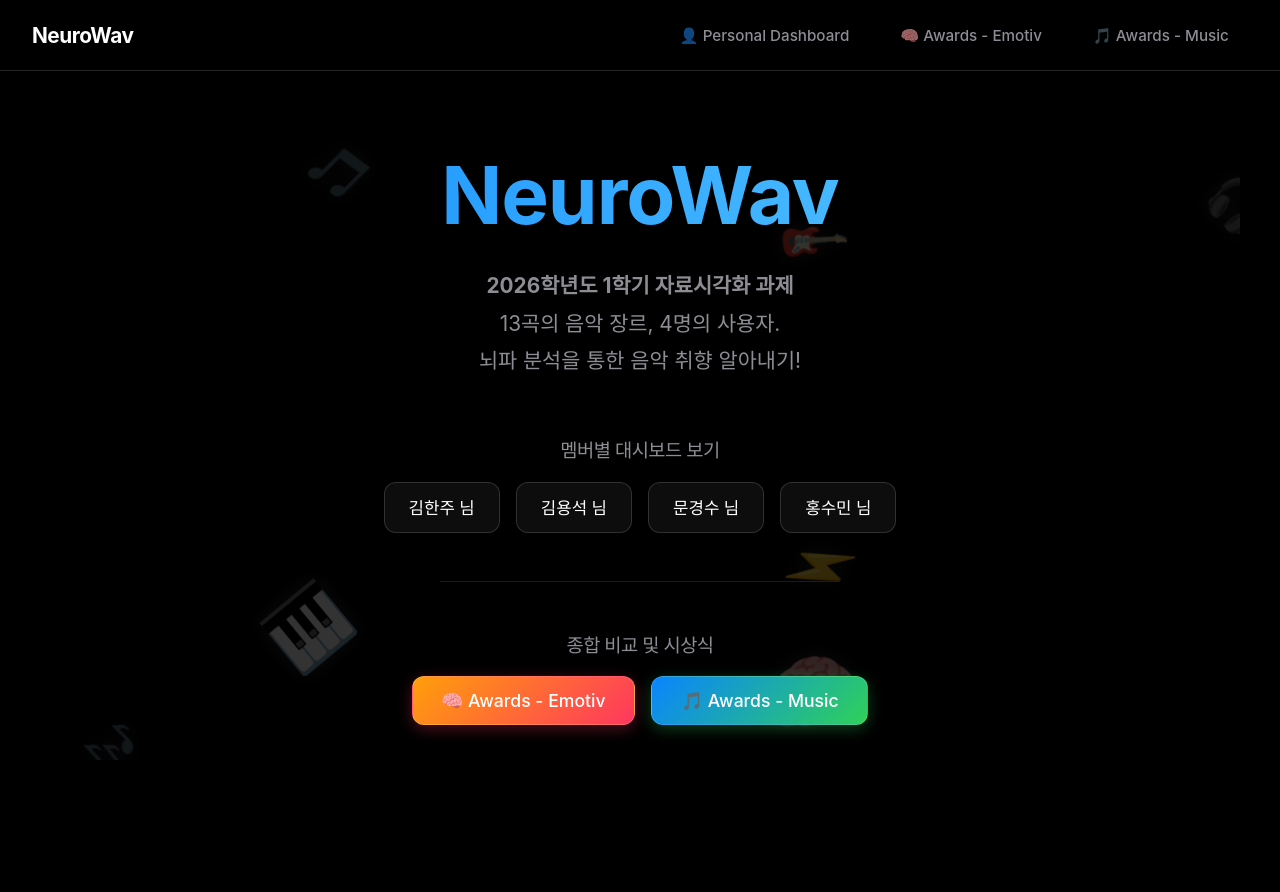
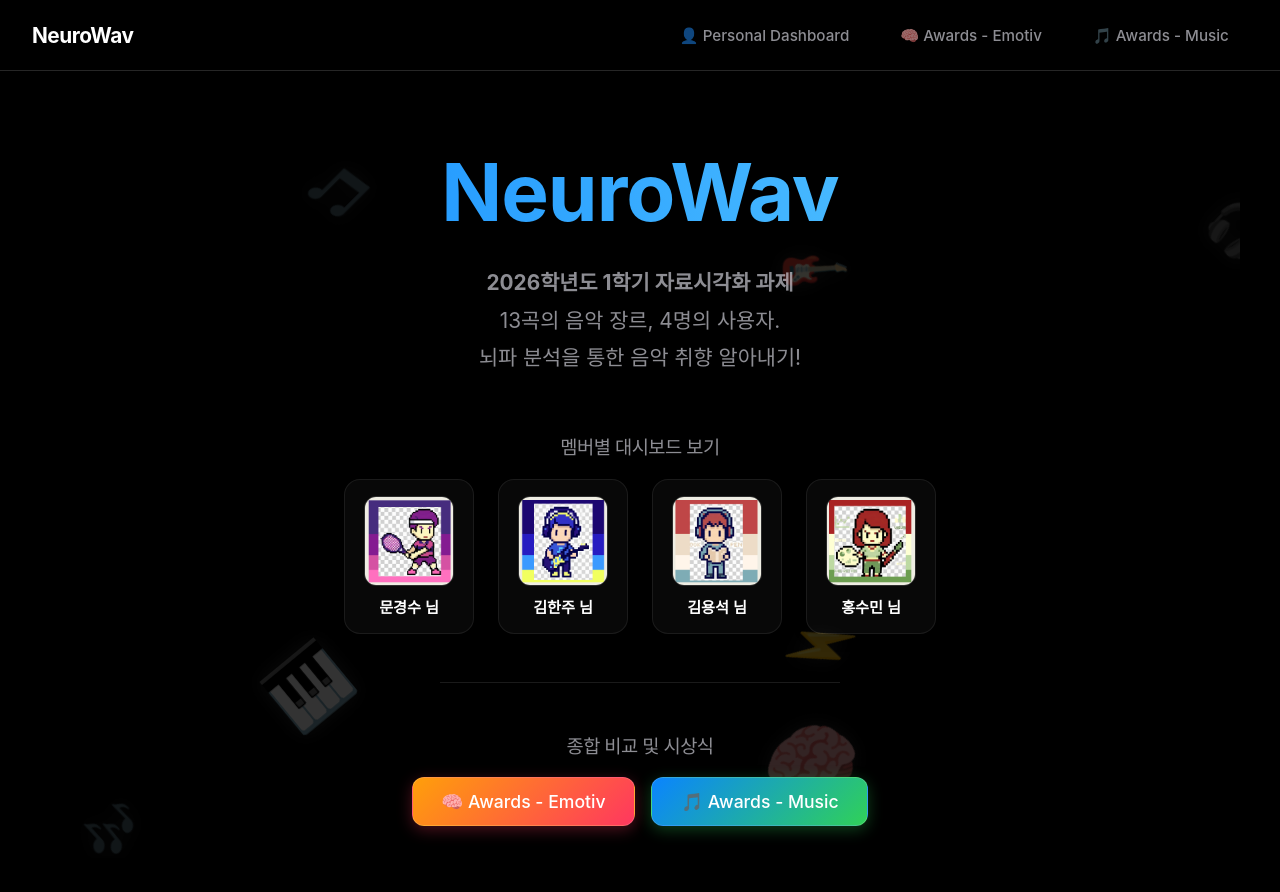
Before and after one commit to moonaaa-create/neurowav, a website built with Vite: page index.html in a window 1280 px wide. Before the commit the page ends 800 px from the top, so only its background shows below. Built offline with nearby package versions, Linux system fonts and the light colour scheme.

Commit message:
feat: integrate beautiful pixel art profile cards and avatars

```diff
--- a/src/main.js
+++ b/src/main.js
@@ -61,11 +61,27 @@ app.innerHTML = `
       <div style="display: flex; flex-direction: column; gap: 2rem; align-items: center;">
         <div>
           <h3 style="color: var(--text-secondary); margin-bottom: 1.2rem; font-weight: 500; letter-spacing: -0.5px;">멤버별 대시보드 보기</h3>
-          <div style="display: flex; gap: 1rem; flex-wrap: wrap; justify-content: center;">
-            <button id="btn-member1" class="hero-btn">김한주 님</button>
-            <button id="btn-member2" class="hero-btn">김용석 님</button>
-            <button id="btn-member3" class="hero-btn">문경수 님</button>
-            <button id="btn-member4" class="hero-btn">홍수민 님</button>
+          <div style="display: flex; gap: 1.5rem; flex-wrap: wrap; justify-content: center;">
+            <!-- 문경수 -->
+            <div id="btn-member3" class="profile-card" style="cursor: pointer; display: flex; flex-direction: column; align-items: center; background: rgba(255,255,255,0.03); padding: 1rem 1.2rem; border-radius: 16px; border: 1px solid rgba(255,255,255,0.08); width: 130px; transition: all 0.3s cubic-bezier(0.25, 0.8, 0.25, 1); box-shadow: 0 4px 15px rgba(0,0,0,0.15);">
+              <img src="/profile1.png" style="width: 90px; height: 90px; border-radius: 12px; object-fit: cover; margin-bottom: 0.6rem; border: 1.5px solid rgba(255,255,255,0.15);">
+              <span style="font-size: 0.95rem; font-weight: 600; color: #fff;">문경수 님</span>
+            </div>
+            <!-- 김한주 -->
+            <div id="btn-member1" class="profile-card" style="cursor: pointer; display: flex; flex-direction: column; align-items: center; background: rgba(255,255,255,0.03); padding: 1rem 1.2rem; border-radius: 16px; border: 1px solid rgba(255,255,255,0.08); width: 130px; transition: all 0.3s cubic-bezier(0.25, 0.8, 0.25, 1); box-shadow: 0 4px 15px rgba(0,0,0,0.15);">
+              <img src="/profile2.png" style="width: 90px; height: 90px; border-radius: 12px; object-fit: cover; margin-bottom: 0.6rem; border: 1.5px solid rgba(255,255,255,0.15);">
+              <span style="font-size: 0.95rem; font-weight: 600; color: #fff;">김한주 님</span>
+            </div>
+            <!-- 김용석 -->
+            <div id="btn-member2" class="profile-card" style="cursor: pointer; display: flex; flex-direction: column; align-items: center; background: rgba(255,255,255,0.03); padding: 1rem 1.2rem; border-radius: 16px; border: 1px solid rgba(255,255,255,0.08); width: 130px; transition: all 0.3s cubic-bezier(0.25, 0.8, 0.25, 1); box-shadow: 0 4px 15px rgba(0,0,0,0.15);">
+              <img src="/profile3.png" style="width: 90px; height: 90px; border-radius: 12px; object-fit: cover; margin-bottom: 0.6rem; border: 1.5px solid rgba(255,255,255,0.15);">
+              <span style="font-size: 0.95rem; font-weight: 600; color: #fff;">김용석 님</span>
+            </div>
+            <!-- 홍수민 -->
+            <div id="btn-member4" class="profile-card" style="cursor: pointer; display: flex; flex-direction: column; align-items: center; background: rgba(255,255,255,0.03); padding: 1rem 1.2rem; border-radius: 16px; border: 1px solid rgba(255,255,255,0.08); width: 130px; transition: all 0.3s cubic-bezier(0.25, 0.8, 0.25, 1); box-shadow: 0 4px 15px rgba(0,0,0,0.15);">
+              <img src="/profile4.png" style="width: 90px; height: 90px; border-radius: 12px; object-fit: cover; margin-bottom: 0.6rem; border: 1.5px solid rgba(255,255,255,0.15);">
+              <span style="font-size: 0.95rem; font-weight: 600; color: #fff;">홍수민 님</span>
+            </div>
           </div>
         </div>
 
@@ -83,12 +99,13 @@ app.innerHTML = `
   </div>
 
   <div id="dashboardScreen" class="screen">
-    <header class="dash-header">
+    <header class="dash-header" style="display: flex; align-items: center; gap: 1rem; margin-bottom: 1.5rem;">
+      <img id="headerProfileImg" src="/profile1.png" style="width: 48px; height: 48px; border-radius: 50%; border: 2px solid var(--accent-color); object-fit: cover; box-shadow: 0 2px 10px rgba(0,0,0,0.3);">
       <div class="user-info">
-        <select id="userSelect" style="font-size: 1.5rem; font-weight: 700; border: none; background: transparent; color: var(--accent-color); cursor: pointer; outline: none; margin-right: 0.5rem;">
+        <select id="userSelect" style="font-size: 1.5rem; font-weight: 700; border: none; background: transparent; color: var(--accent-color); cursor: pointer; outline: none;">
+          <option value="member3">문경수's Dashboard</option>
           <option value="member1">김한주's Dashboard</option>
           <option value="member2">김용석's Dashboard</option>
-          <option value="member3">문경수's Dashboard</option>
           <option value="member4">홍수민's Dashboard</option>
         </select>
       </div>
@@ -332,6 +349,14 @@ function loadDashboard() {
 
   dashboardScreen.classList.add('active');
   userData = JSON.parse(savedData);
+
+  const headerProfileImg = document.getElementById('headerProfileImg');
+  if (headerProfileImg) {
+    if (currentUserId === 'member3') headerProfileImg.src = '/profile1.png';
+    else if (currentUserId === 'member1') headerProfileImg.src = '/profile2.png';
+    else if (currentUserId === 'member2') headerProfileImg.src = '/profile3.png';
+    else if (currentUserId === 'member4') headerProfileImg.src = '/profile4.png';
+  }
 
   renderRadarGrid();
   renderRankings();
@@ -706,11 +731,18 @@ function loadTeamComparison(type) {
             ? `onmouseover="this.style.backgroundColor='rgba(255,255,255,0.03)'" onmouseout="this.style.backgroundColor='transparent'"`
             : '';
 
+          let profileImgSrc = '';
+          if (r.mKey === 'member3') profileImgSrc = '/profile1.png';
+          else if (r.mKey === 'member1') profileImgSrc = '/profile2.png';
+          else if (r.mKey === 'member2') profileImgSrc = '/profile3.png';
+          else if (r.mKey === 'member4') profileImgSrc = '/profile4.png';
+
           top3Html += `
             <div id="${rowId}" style="display: flex; flex-direction: column; margin-bottom: 0.8rem; border-bottom: 0.5px solid rgba(255,255,255,0.05); padding-bottom: 0.5rem; ${rowStyle}" ${hoverAttr}>
               <div style="display: flex; justify-content: space-between; align-items: center;">
-                <span style="color: var(--text-primary); font-weight: 500; display: flex; align-items: center;">
+                <span style="color: var(--text-primary); font-weight: 500; display: flex; align-items: center; gap: 8px;">
                   <span style="width: 28px; text-align: left; font-size: 1.2rem; display: inline-block;">${medals[idx]}</span>
+                  <img src="${profileImgSrc}" style="width: 28px; height: 28px; border-radius: 50%; object-fit: cover; border: 1px solid rgba(255,255,255,0.2);">
                   <span style="display: inline-block;">${MEMBERS[r.mKey]}</span>
                 </span>
                 <span style="color: var(--text-secondary); font-variant-numeric: tabular-nums;">
--- a/src/style.css
+++ b/src/style.css
@@ -395,3 +395,10 @@ button:hover { background: var(--accent-hover); transform: scale(0.98); }
 }
 .spinner { width: 40px; height: 40px; border: 3px solid rgba(255, 255, 255, 0.1); border-top-color: var(--accent-color); border-radius: 50%; animation: spin 1s linear infinite; margin-bottom: 1.5rem; }
 @keyframes spin { 0% { transform: rotate(0deg); } 100% { transform: rotate(360deg); } }
+
+.profile-card:hover {
+  transform: translateY(-8px) scale(1.03);
+  background: rgba(255,255,255,0.08) !important;
+  border-color: var(--accent-color) !important;
+  box-shadow: 0 8px 30px rgba(10, 132, 255, 0.25) !important;
+}
```
Also changed, not shown: public/profile1.png (added), public/profile2.png (added), public/profile3.png (added), public/profile4.png (added).
